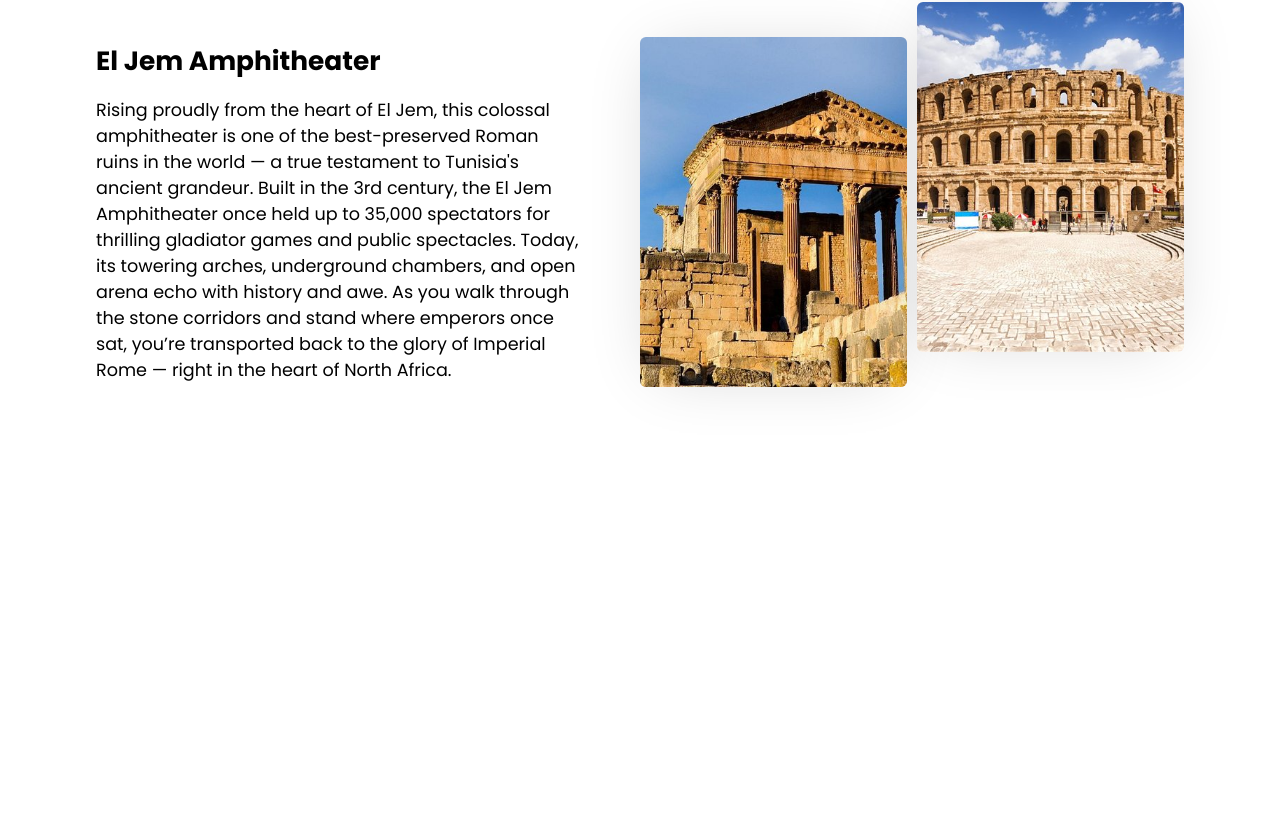
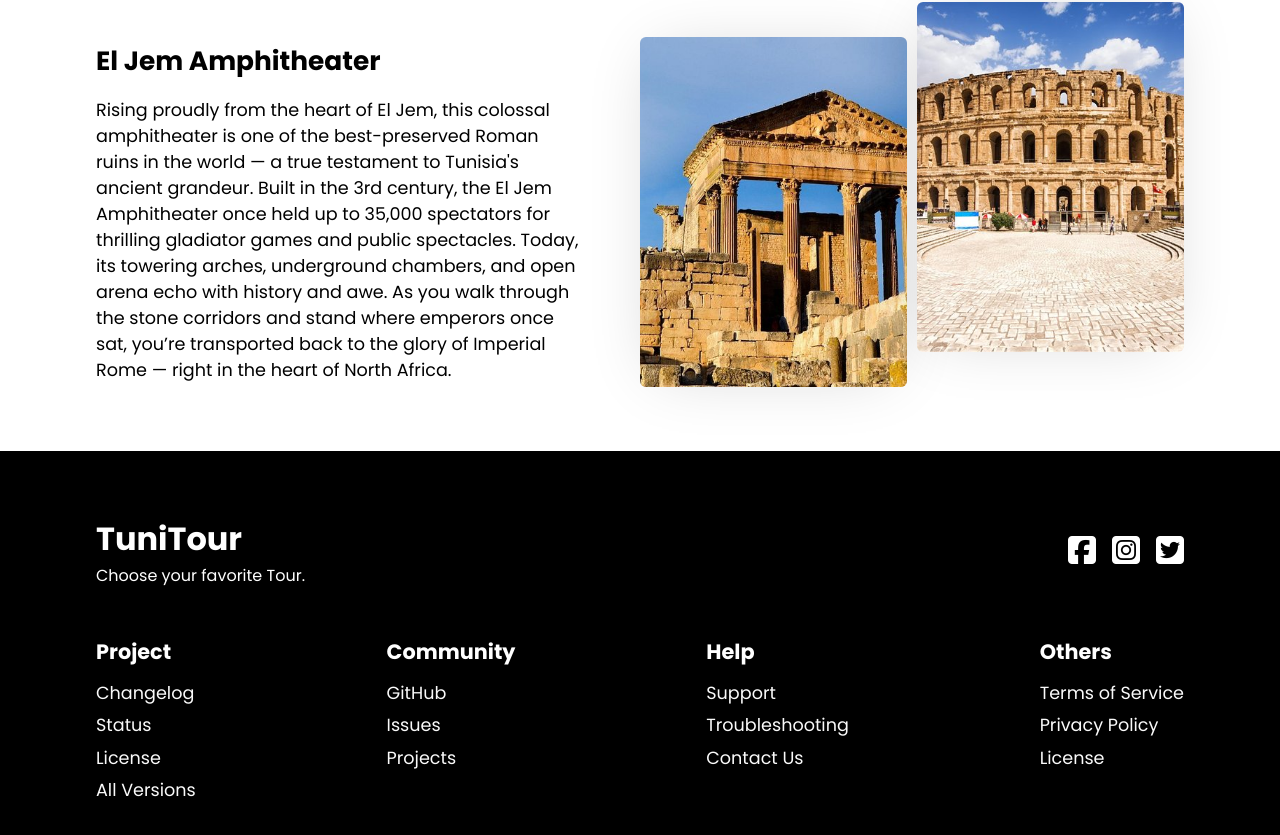
Before and after one commit to YassineSahli04/TourBookingWebsite, a React (Vite) app in the folder TourBooking/: page / in a window 1280 px wide. Shown: the part 1884-2719 px from the top of the page. Before the commit the page ends 2335 px from the top, so only its background shows below. Built offline with nearby package versions, Linux system fonts and the light colour scheme.

Commit message:
added the footer

```diff
--- a/TourBooking/src/component/Footer.jsx
+++ b/TourBooking/src/component/Footer.jsx
@@ -0,0 +1,52 @@
+import './FooterStyles.css'
+
+export default function Footer( ){
+    return(
+        <div className="footer">
+            <div className="top">
+                <div>
+                    <h1>TuniTour</h1>
+                    <p>Choose your favorite Tour.</p>
+                </div>
+                <div>
+                    <a href="/">
+                        <i className='fa-brands fa-facebook-square'></i>
+                    </a>
+                    <a href="/">
+                        <i className='fa-brands fa-instagram-square'></i>
+                    </a>
+                    <a href="/">
+                        <i className='fa-brands fa-twitter-square'></i>
+                    </a>
+                </div>
+            </div>
+            <div className="bottom">
+                <div>
+                    <h4>Project</h4>
+                    <a href="/">Changelog</a>
+                    <a href="/">Status</a>
+                    <a href="/">License</a>
+                    <a href="/">All Versions</a>
+                </div>
+                <div>
+                    <h4>Community</h4>
+                    <a href="/">GitHub</a>
+                    <a href="/">Issues</a>
+                    <a href="/">Projects</a>
+                </div>
+                                <div>
+                    <h4>Help</h4>
+                    <a href="/">Support</a>
+                    <a href="/">Troubleshooting</a>
+                    <a href="/">Contact Us</a>
+                </div>
+                                <div>
+                    <h4>Others</h4>
+                    <a href="/">Terms of Service</a>
+                    <a href="/">Privacy Policy</a>
+                    <a href="/">License</a>
+                </div>
+            </div>
+        </div>
+    )
+}
--- a/TourBooking/src/component/FooterStyles.css
+++ b/TourBooking/src/component/FooterStyles.css
@@ -0,0 +1,64 @@
+.footer{
+    padding: 4rem 6rem;
+    background: #000;
+    color: #fff;
+}
+
+.top{
+    display: flex;
+    align-items: center;
+    text-align: start;
+    justify-content: space-between;
+    flex-wrap: wrap;
+}
+
+.top i{
+    color: #fff;
+    font-size: 2rem;
+    margin-left: 1rem;
+
+}
+
+.top i:hover{
+    color: #01959a;
+}
+
+.bottom{
+    padding-top: 2rem;
+    text-align: start;
+    display: flex;
+    justify-content: space-between;
+    flex-wrap: wrap;
+}
+
+.bottom div{
+    display: flex;
+    flex-direction: column;
+
+}
+
+.bottom h4{
+    font-size: 1.3rem;
+    padding: 1rem 0 0.8rem 0;
+}
+
+.bottom a {
+    text-decoration: none;
+    color: #fafafa;
+    padding-bottom: 0.4rem;
+    font-size: 1.1rem;
+}
+
+@media screen and (max-width: 850px){
+    .footer{
+        padding: 4rem 2rem;
+    }
+
+    .footer i{
+        margin: 1rem 1rem 0 0;
+
+    }
+    .bottom div{
+        width: 50%;
+    }
+}
--- a/TourBooking/src/routes/About.jsx
+++ b/TourBooking/src/routes/About.jsx
@@ -1,6 +1,7 @@
 import Navbar from "../component/Navbar"
 import Hero from "../component/Hero"
 import AboutImg from "../assets/About1.jpg"
+import Footer from "../component/Footer"
 
 export default function About(){
     return(
@@ -13,6 +14,8 @@
             heroImg={AboutImg}
             btnClass='hide'
             />
+
+            <Footer/>
         </>
     )
 }
--- a/TourBooking/src/routes/Home.jsx
+++ b/TourBooking/src/routes/Home.jsx
@@ -2,6 +2,7 @@
 import Hero from "../component/Hero"
 import Destination from "../component/Destination"
 import HomeImg from '../assets/HomePage.jpg'
+import Footer from "../component/Footer"
 export default function Home(){
     const props = {
         title:''
@@ -22,6 +23,7 @@
             url="/"
             />
             <Destination/>
+            <Footer/>
         </>
     )
 }
--- a/TourBooking/src/routes/Tours.jsx
+++ b/TourBooking/src/routes/Tours.jsx
@@ -2,6 +2,7 @@
 import Hero from "../component/Hero"
 import Navbar from "../component/Navbar"
 import Tour from "../component/Tour.jsx"
+import Footer from "../component/Footer.jsx"
 
 export default function Tours(){
     return(
@@ -14,6 +15,7 @@
             btnClass='hide'
             />
             <Tour></Tour>
+            <Footer/>
 
 
         </>
```
